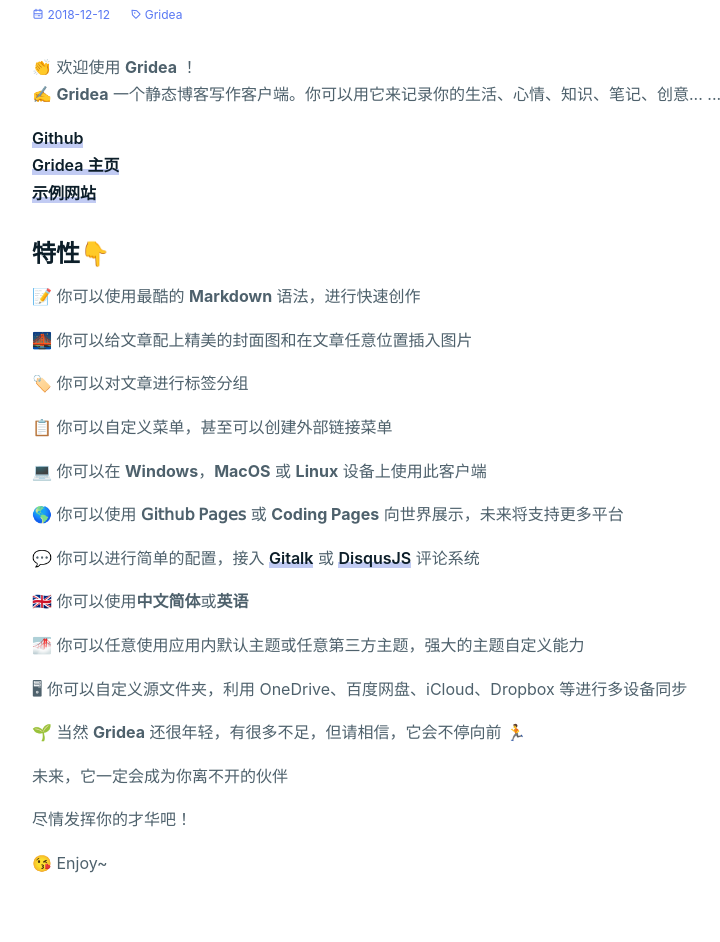
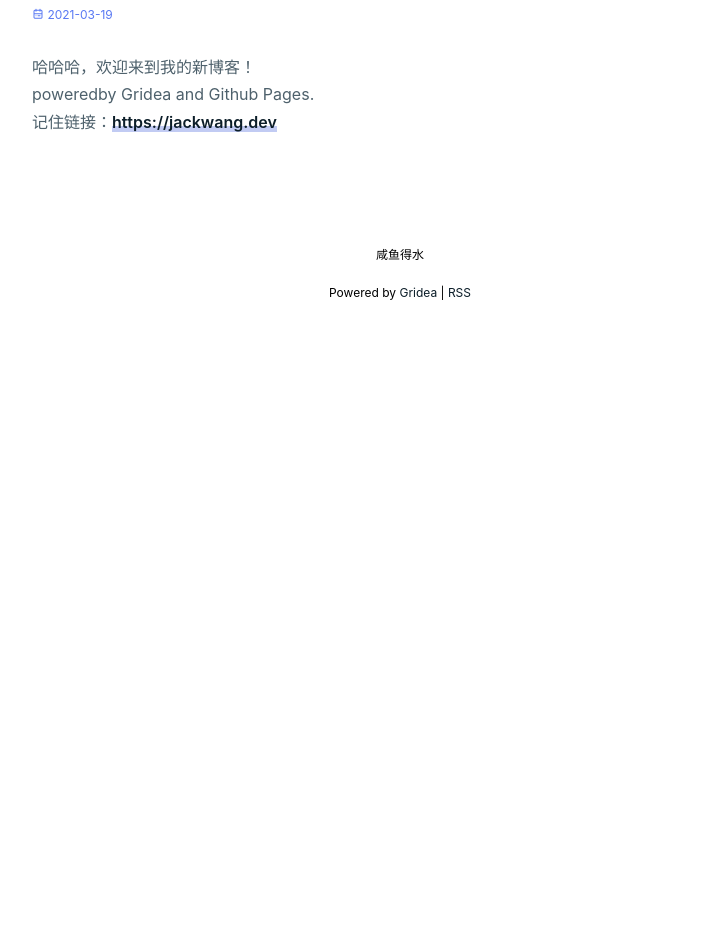
Before and after one commit to wangyb1026/wangyb1026.github.io, a plain HTML site: page post/xin-de-bo-ke-ce-shi/index.html in a window 1280 px wide. Shown: the part 571-1513 px from the top of the page, without its empty margins (240-960 px from the left). After the commit the page ends 903 px from the top, so only its background shows below. Drawn offline with nearby package versions, Linux system fonts and the light colour scheme.

Commit message:
update from gridea: 2021-03-19 09:39:49

```diff
--- a/post/hello-gridea/index.html
+++ b/post/xin-de-bo-ke-ce-shi/index.html
@@ -5,14 +5,14 @@
 
 <meta charset="utf-8" >
 
-<title>Hello Gridea | Gridea</title>
+<title>新的博客测试 | Gridea</title>
 <meta name="description" content="咸鱼得水">
 
 <meta name="viewport" content="width=device-width, initial-scale=1, maximum-scale=1, user-scalable=no">
 <link rel="stylesheet" href="https://cdnjs.cloudflare.com/ajax/libs/animate.css/3.7.0/animate.min.css">
 
 <link rel="stylesheet" href="https://use.fontawesome.com/releases/v5.7.2/css/all.css" integrity="sha384-fnmOCqbTlWIlj8LyTjo7mOUStjsKC4pOpQbqyi7RrhN7udi9RwhKkMHpvLbHG9Sr" crossorigin="anonymous">
-<link rel="shortcut icon" href="https://wangyb1026.github.io/favicon.ico?v=1616117468732">
+<link rel="shortcut icon" href="https://wangyb1026.github.io/favicon.ico?v=1616117985728">
 <link rel="stylesheet" href="https://cdnjs.cloudflare.com/ajax/libs/KaTeX/0.10.0/katex.min.css">
 <link rel="stylesheet" href="https://wangyb1026.github.io/styles/main.css">
 
@@ -30,7 +30,7 @@
   <div class="site-header">
     <div class="left">
       <a href="https://wangyb1026.github.io">
-        <img class="avatar" src="https://wangyb1026.github.io/images/avatar.png?v=1616117468732" alt="" width="32px" height="32px">
+        <img class="avatar" src="https://wangyb1026.github.io/images/avatar.png?v=1616117985728" alt="" width="32px" height="32px">
       </a>
       <a href="https://wangyb1026.github.io">
         <h1 class="site-title">Gridea</h1>
@@ -80,46 +80,18 @@
       <div class="content-container">
         <div class="post-detail">
 
-            <div class="feature-container" style="background-image: url('https://wangyb1026.github.io/post-images/hello-gridea.png')">
+            <div class="feature-container" style="background-image: url('https://wangyb1026.github.io/post-images/xin-de-bo-ke-ce-shi.jpg')">
             </div>
 
-          <h2 class="post-title">Hello Gridea</h2>
+          <h2 class="post-title">新的博客测试</h2>
           <div class="post-info post-detail-info">
-            <span><i class="icon-calendar-outline"></i> 2018-12-12</span>
-
-              <span>
-                <i class="icon-pricetags-outline"></i>
-
-                  <a href="https://wangyb1026.github.io/tag/8bi1bosHf/">
-                    Gridea
-
-                  </a>
-
-              </span>
+            <span><i class="icon-calendar-outline"></i> 2021-03-19</span>
 
           </div>
           <div class="post-content">
-            <p>👏  欢迎使用 <strong>Gridea</strong> ！<br>
-✍️  <strong>Gridea</strong> 一个静态博客写作客户端。你可以用它来记录你的生活、心情、知识、笔记、创意... ...</p>
-<!-- more -->
-<p><a href="https://github.com/getgridea/gridea">Github</a><br>
-<a href="https://gridea.dev/">Gridea 主页</a><br>
-<a href="http://fehey.com/">示例网站</a></p>
-<h2 id="特性">特性👇</h2>
-<p>📝  你可以使用最酷的 <strong>Markdown</strong> 语法，进行快速创作</p>
-<p>🌉  你可以给文章配上精美的封面图和在文章任意位置插入图片</p>
-<p>🏷️  你可以对文章进行标签分组</p>
-<p>📋  你可以自定义菜单，甚至可以创建外部链接菜单</p>
-<p>💻  你可以在 <strong>Windows</strong>，<strong>MacOS</strong> 或 <strong>Linux</strong> 设备上使用此客户端</p>
-<p>🌎  你可以使用 <strong>𝖦𝗂𝗍𝗁𝗎𝖻 𝖯𝖺𝗀𝖾𝗌</strong> 或 <strong>Coding Pages</strong> 向世界展示，未来将支持更多平台</p>
-<p>💬  你可以进行简单的配置，接入 <a href="https://github.com/gitalk/gitalk">Gitalk</a> 或 <a href="https://github.com/SukkaW/DisqusJS">DisqusJS</a> 评论系统</p>
-<p>🇬🇧  你可以使用<strong>中文简体</strong>或<strong>英语</strong></p>
-<p>🌁  你可以任意使用应用内默认主题或任意第三方主题，强大的主题自定义能力</p>
-<p>🖥  你可以自定义源文件夹，利用 OneDrive、百度网盘、iCloud、Dropbox 等进行多设备同步</p>
-<p>🌱 当然 <strong>Gridea</strong> 还很年轻，有很多不足，但请相信，它会不停向前 🏃</p>
-<p>未来，它一定会成为你离不开的伙伴</p>
-<p>尽情发挥你的才华吧！</p>
-<p>😘 Enjoy~</p>
+            <p>哈哈哈，欢迎来到我的新博客！<br>
+poweredby Gridea and Github Pages.<br>
+记住链接：<a href="https://wangyb1026.github.io/post-images/1616117867563.jpg">https://jackwang.dev</a></p>
 
           </div>
         </div>
```
Also changed, not shown: archives/index.html (+6 -6 lines), atom.xml (+8 -29 lines), index.html (+7 -19 lines), post/about/index.html (+2 -2 lines), tag/8bi1bosHf/index.html (+2 -2 lines), tags/index.html (+2 -4 lines), post-images/1616117867563.jpg (added), post-images/xin-de-bo-ke-ce-shi.jpg (added).
